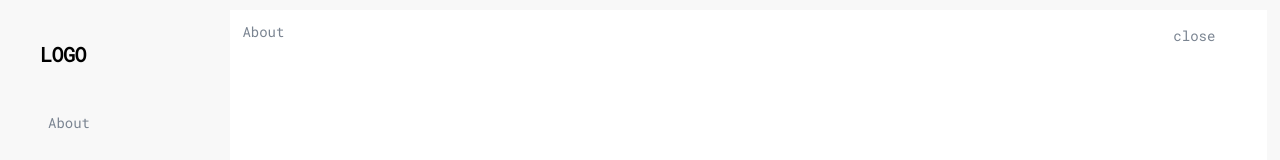
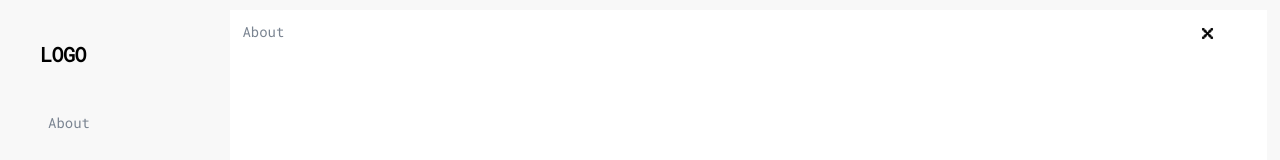
Before and after one commit to sadiaspage/sadiaspage.github.io, a React (Vite) app: page / in a window 1280 px wide. Both pictures are taken after a click on the button "About". Shown: the top 160 px of the page. Built offline with nearby package versions, Linux system fonts and the light colour scheme.

Commit message:
Temporary close button

```diff
--- a/src/Utilities.jsx
+++ b/src/Utilities.jsx
@@ -9,7 +9,7 @@ function Popup(props) {
                 <div className='popup-header'>
                     {props.headerName}
                 </div>
-                <button className='close-btn' onClick={() => props.setTrigger(false)}>close</button>
+                <button className='close-btn' onClick={() => props.setTrigger(false)}><img src='./src/assets/closeButton.png' width='15px'></img></button>
                 { props.children }
             </div>
         </div>
```
Also changed, not shown: src/assets/closeButton.png (added), src/assets/closeButton_hover.png (added).
